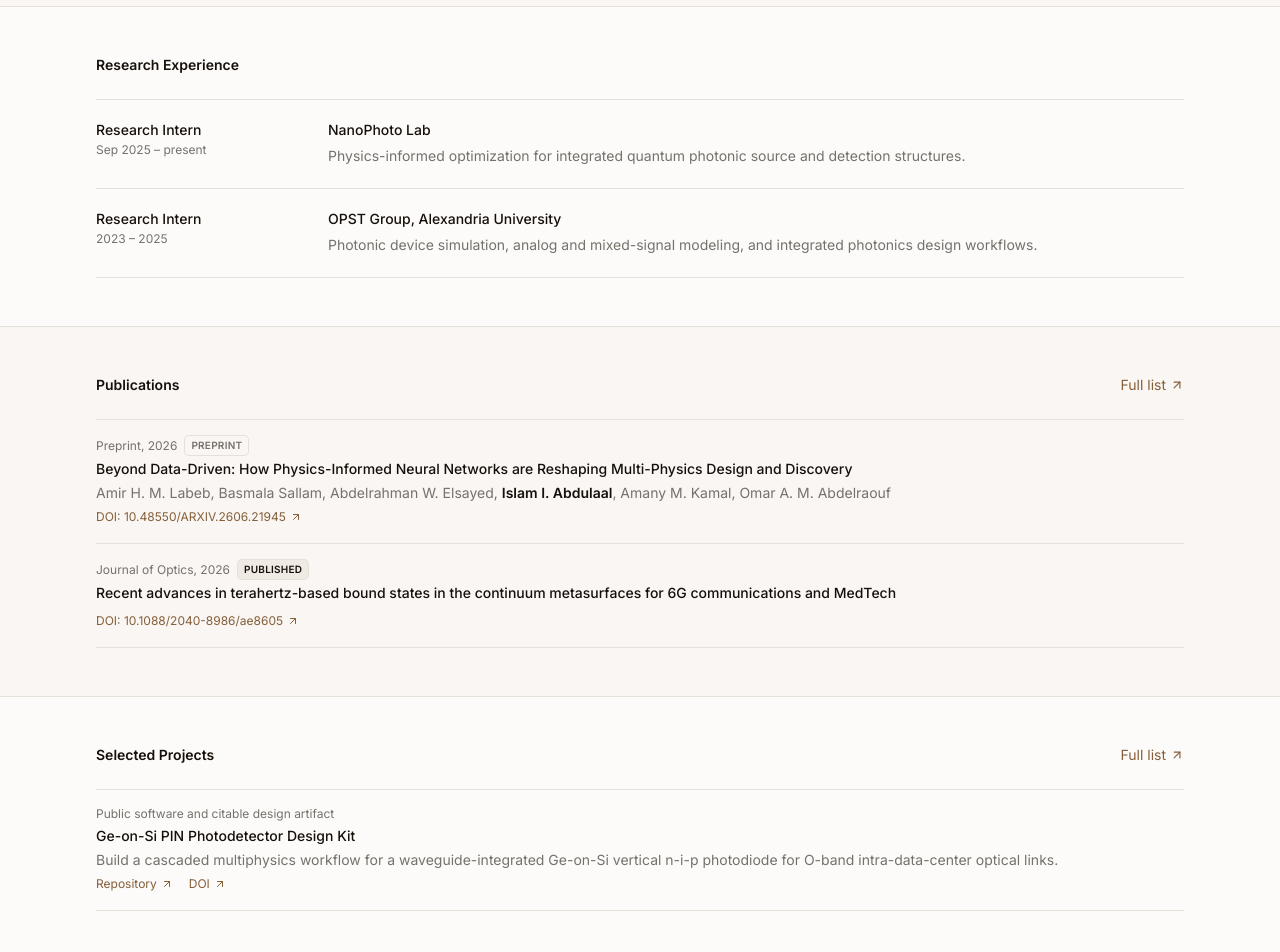
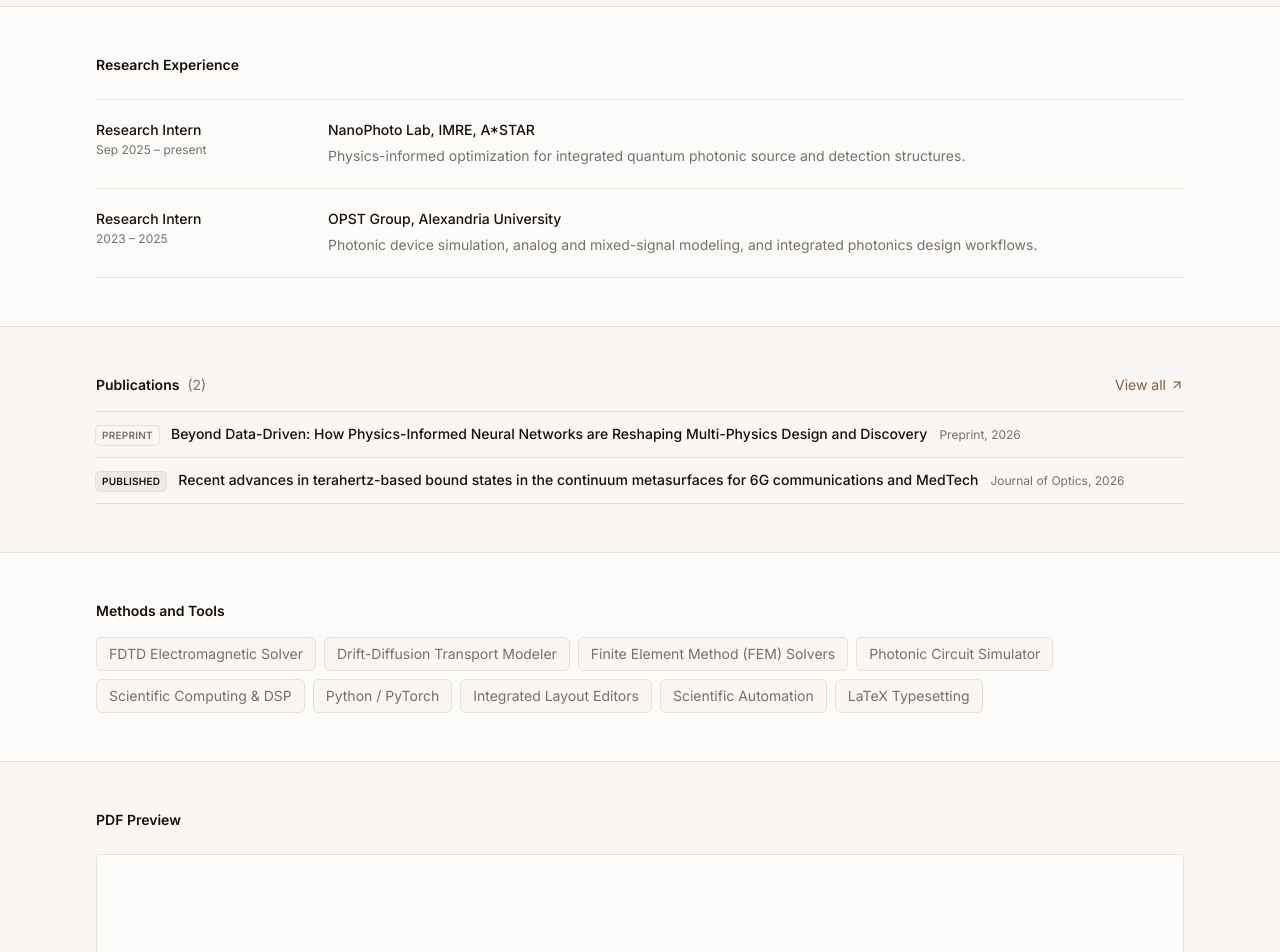
Before and after one commit to iabdul-aal/iabdul-aal.github.io, a Next.js app: page /cv in a window 1280 px wide. Shown: the part 740-1692 px from the top of the page. Built offline with nearby package versions, Linux system fonts and the light colour scheme.

Commit message:
refactor: remove all cross-page duplication, each piece of content now lives in one place

```diff
--- a/app/about/page.tsx
+++ b/app/about/page.tsx
@@ -1,6 +1,6 @@
 import Image from "next/image"
 import { ArrowUpRight, Mail } from "lucide-react"
-import { aboutParagraphs, identity, methodStack, profileLinks } from "@/lib/academic-content"
+import { aboutParagraphs, identity, profileLinks } from "@/lib/academic-content"
 import { createPageMetadata } from "@/lib/seo"
 
 export const metadata = createPageMetadata({
@@ -10,31 +10,9 @@ export const metadata = createPageMetadata({
   path: "/about",
 })
 
-const affiliations = [
-  {
-    role: "Research Intern",
-    org: "NanoPhoto Lab",
-    period: "2025 – present",
-    detail: "Physics-informed optimization for integrated quantum photonic source and detection structures.",
-  },
-  {
-    role: "Research Intern",
-    org: "OPST Group, Alexandria University",
-    period: "2023 – 2025",
-    detail: "Photonic device simulation, analog modeling, and integrated photonics design workflows.",
-  },
-  {
-    role: "B.Sc. Electronics and Communications Engineering",
-    org: "Alexandria University",
-    period: "2021 – 2026",
-    detail: "Thesis work in silicon photonic devices, waveguide-integrated photodetectors, and optical links.",
-  },
-] as const
-
 export default function AboutPage() {
   return (
     <main>
-      {/* Identity block */}
       <section className="mx-auto grid max-w-6xl gap-10 px-5 py-14 sm:px-6 md:grid-cols-[13rem_minmax(0,1fr)] md:py-20 lg:px-8">
         <aside>
           <div className="w-44 overflow-hidden rounded-md border border-border bg-surface ring-4 ring-border">
@@ -55,7 +33,7 @@ export default function AboutPage() {
               className="mt-2 inline-flex items-center gap-1.5 text-accent hover:text-accent-strong"
             >
               <Mail className="h-3.5 w-3.5" aria-hidden="true" />
-              Email
+              {identity.email}
             </a>
           </div>
         </aside>
@@ -71,7 +49,6 @@ export default function AboutPage() {
             ))}
           </div>
 
-          {/* Academic profiles */}
           <div className="mt-10 border-t border-border pt-8">
             <h2 className="text-sm font-semibold text-foreground">Academic Profiles</h2>
             <div className="mt-4 flex flex-wrap gap-2">
@@ -93,39 +70,6 @@ export default function AboutPage() {
           </div>
         </div>
       </section>
-
-      {/* Affiliations timeline */}
-      <section className="border-t border-border bg-surface">
-        <div className="mx-auto max-w-6xl px-5 py-12 sm:px-6 lg:px-8">
-          <h2 className="text-sm font-semibold text-foreground">Education and Experience</h2>
-          <div className="mt-6 divide-y divide-border border-y border-border">
-            {affiliations.map((aff) => (
-              <div key={aff.org} className="grid gap-2 py-5 sm:grid-cols-[14rem_minmax(0,1fr)]">
-                <div>
-                  <p className="text-sm font-medium text-foreground">{aff.role}</p>
-                  <p className="mt-0.5 text-xs text-muted-foreground">{aff.period}</p>
-                </div>
-                <div>
-                  <p className="text-sm font-medium text-foreground">{aff.org}</p>
-                  <p className="mt-1 text-sm leading-6 text-muted-foreground">{aff.detail}</p>
-                </div>
-              </div>
-            ))}
-          </div>
-        </div>
-      </section>
-
-      {/* Methods and tools */}
-      <section className="mx-auto max-w-6xl px-5 py-12 sm:px-6 lg:px-8">
-        <h2 className="text-sm font-semibold text-foreground">Methods and Tools</h2>
-        <ul className="mt-4 flex flex-wrap gap-2">
-          {methodStack.map((item) => (
-            <li key={item} className="rounded-md border border-border bg-surface px-3 py-1.5 text-sm text-muted-foreground">
-              {item}
-            </li>
-          ))}
-        </ul>
-      </section>
     </main>
   )
 }
--- a/app/cv/page.tsx
+++ b/app/cv/page.tsx
@@ -1,14 +1,14 @@
 import Link from "next/link"
 import { Download, ExternalLink, ArrowUpRight } from "lucide-react"
 import { Button } from "@/components/ui/button"
-import { identity, methodStack, projects } from "@/lib/academic-content"
+import { identity, methodStack } from "@/lib/academic-content"
 import { loadPublications } from "@/lib/publications"
 import { createPageMetadata } from "@/lib/seo"
 
 export const metadata = createPageMetadata({
   title: "CV",
   description:
-    "Curriculum vitae of Islam I. Abdulaal, including education, research experience, publications, projects, and technical methods.",
+    "Curriculum vitae of Islam I. Abdulaal, including education, research experience, and technical methods.",
   path: "/cv",
 })
 
@@ -24,7 +24,7 @@ const education = [
 const experience = [
   {
     role: "Research Intern",
-    org: "NanoPhoto Lab",
+    org: "NanoPhoto Lab, IMRE, A*STAR",
     period: "Sep 2025 – present",
     detail: "Physics-informed optimization for integrated quantum photonic source and detection structures.",
   },
@@ -50,8 +50,16 @@ export default async function CvPage() {
               Curriculum vitae
             </h1>
             <p className="mt-6 text-base leading-8 text-muted-foreground">
-              Academic CV covering education, research experience, publications, projects, and technical methods.
-              The PDF version is provided for formal review and download.
+              Academic CV covering education, research experience, and technical methods.
+              The full publications list is on the{" "}
+              <Link href="/publications" className="text-accent hover:text-accent-strong underline underline-offset-2">
+                Publications
+              </Link>{" "}
+              page and projects on the{" "}
+              <Link href="/projects" className="text-accent hover:text-accent-strong underline underline-offset-2">
+                Projects
+              </Link>{" "}
+              page.
             </p>
           </div>
 
@@ -119,83 +127,43 @@ export default async function CvPage() {
         </div>
       </section>
 
-      {/* Publications */}
+      {/* Publications — summary only, full list on /publications */}
       <section className="border-t border-border bg-surface">
         <div className="mx-auto max-w-6xl px-5 py-12 sm:px-6 lg:px-8">
-          <div className="flex items-end justify-between">
-            <h2 className="text-sm font-semibold text-foreground">Publications</h2>
-            <Link href="/publications" className="inline-flex items-center gap-1 text-sm text-accent hover:text-accent-strong">
-              Full list
+          <div className="flex items-center justify-between">
+            <h2 className="text-sm font-semibold text-foreground">
+              Publications
+              <span className="ml-2 font-normal text-muted-foreground">({publications.length})</span>
+            </h2>
+            <Link
+              href="/publications"
+              className="inline-flex items-center gap-1 text-sm text-accent hover:text-accent-strong"
+            >
+              View all
               <ArrowUpRight className="h-3.5 w-3.5" />
             </Link>
           </div>
-          <div className="mt-6 divide-y divide-border border-y border-border">
+          <div className="mt-4 divide-y divide-border border-y border-border">
             {publications.map((pub) => (
-              <div key={pub.id} className="py-4">
-                <div className="flex flex-wrap items-center gap-2">
-                  <p className="text-xs text-muted-foreground">
-                    {[pub.venue, pub.year].filter(Boolean).join(", ")}
-                  </p>
-                  <span className={`rounded px-1.5 py-0.5 text-[10px] font-semibold uppercase tracking-wide ring-1 ring-border ${pub.status === "published" ? "bg-secondary text-foreground" : "bg-surface text-muted-foreground"}`}>
-                    {pub.status === "published" ? "Published" : "Preprint"}
-                  </span>
-                </div>
-                <p className="mt-1 text-sm font-medium text-foreground">{pub.title}</p>
-                <p className="mt-1 text-sm text-muted-foreground">
-                  {pub.authors.map((a, i) => (
-                    <span key={a}>
-                      {a.includes("Abdulaal") ? <strong className="font-semibold text-foreground">{a}</strong> : a}
-                      {i < pub.authors.length - 1 ? ", " : ""}
-                    </span>
-                  ))}
-                </p>
-                {pub.doi && (
-                  <a href={`https://doi.org/${pub.doi}`} target="_blank" rel="noreferrer" className="mt-1 inline-flex items-center gap-1 text-xs text-accent hover:text-accent-strong">
-                    DOI: {pub.doi}
-                    <ArrowUpRight className="h-3 w-3" />
-                  </a>
-                )}
+              <div key={pub.id} className="py-3 flex flex-wrap items-baseline gap-x-3 gap-y-1">
+                <span className={`shrink-0 rounded px-1.5 py-0.5 text-[10px] font-semibold uppercase tracking-wide ring-1 ring-border ${pub.status === "published" ? "bg-secondary text-foreground" : "bg-surface text-muted-foreground"}`}>
+                  {pub.status === "published" ? "Published" : "Preprint"}
+                </span>
+                <p className="text-sm font-medium text-foreground">{pub.title}</p>
+                <p className="text-xs text-muted-foreground">{[pub.venue, pub.year].filter(Boolean).join(", ")}</p>
               </div>
             ))}
           </div>
         </div>
       </section>
 
-      {/* Projects */}
+      {/* Methods & tools — canonical location */}
       <section className="border-t border-border">
-        <div className="mx-auto max-w-6xl px-5 py-12 sm:px-6 lg:px-8">
-          <div className="flex items-end justify-between">
-            <h2 className="text-sm font-semibold text-foreground">Selected Projects</h2>
-            <Link href="/projects" className="inline-flex items-center gap-1 text-sm text-accent hover:text-accent-strong">
-              Full list
-              <ArrowUpRight className="h-3.5 w-3.5" />
-            </Link>
-          </div>
-          <div className="mt-6 divide-y divide-border border-y border-border">
-            {projects.map((project) => (
-              <div key={project.id} className="py-4">
-                <p className="text-xs text-muted-foreground">{project.status}</p>
-                <p className="mt-1 text-sm font-medium text-foreground">{project.title}</p>
-                <p className="mt-1 text-sm text-muted-foreground">{project.objective}</p>
-                {project.links.map((link) => (
-                  <a key={link.href} href={link.href} target="_blank" rel="noreferrer" className="mt-1.5 mr-4 inline-flex items-center gap-1 text-xs text-accent hover:text-accent-strong">
-                    {link.label}
-                    <ArrowUpRight className="h-3 w-3" />
-                  </a>
-                ))}
-              </div>
-            ))}
-          </div>
-        </div>
-      </section>
-
-      {/* Methods */}
-      <section className="border-t border-border bg-surface">
         <div className="mx-auto max-w-6xl px-5 py-12 sm:px-6 lg:px-8">
           <h2 className="text-sm font-semibold text-foreground">Methods and Tools</h2>
           <ul className="mt-4 flex flex-wrap gap-2">
             {methodStack.map((item) => (
-              <li key={item} className="rounded-md border border-border bg-card px-3 py-1.5 text-sm text-muted-foreground">
+              <li key={item} className="rounded-md border border-border bg-surface px-3 py-1.5 text-sm text-muted-foreground">
                 {item}
               </li>
             ))}
@@ -204,7 +172,7 @@ export default async function CvPage() {
       </section>
 
       {/* PDF embed */}
-      <section className="border-t border-border">
+      <section className="border-t border-border bg-surface">
         <div className="mx-auto max-w-6xl px-5 py-12 sm:px-6 lg:px-8">
           <h2 className="mb-6 text-sm font-semibold text-foreground">PDF Preview</h2>
           <div className="overflow-hidden rounded-md border border-border bg-card">
--- a/app/layout.tsx
+++ b/app/layout.tsx
@@ -108,7 +108,7 @@ const structuredData = {
         },
         {
           "@type": "Organization",
-          name: "NanoPhoto Lab",
+          name: "NanoPhoto Lab, IMRE, A*STAR",
         },
       ],
       knowsAbout: personConfig.focusAreas,
--- a/lib/academic-content.ts
+++ b/lib/academic-content.ts
@@ -30,7 +30,7 @@ export const profileLinks = [
 
 export const aboutParagraphs = [
   "I hold a B.Sc. in Electronics and Communications Engineering from Alexandria University. My current work sits in computational and integrated photonics, with an emphasis on device modeling, inverse design, and physics-informed computational methods for nonlinear and quantum-compatible photonic systems.",
-  "At NanoPhoto Lab I have worked on physics-informed neural network methods for optimizing integrated quantum light source and detection structures. I treat machine learning as a modeling and optimization tool, useful when it remains constrained by the underlying physics and by reproducible simulation evidence.",
+  "At NanoPhoto Lab, IMRE, A*STAR I have worked on physics-informed neural network methods for optimizing integrated quantum light source and detection structures. I treat machine learning as a modeling and optimization tool, useful when it remains constrained by the underlying physics and by reproducible simulation evidence.",
   "My earlier research work includes fiber Bragg grating sensing for biomedical monitoring and silicon photonic device modeling for intra-data-center optical links. Across these projects, the common thread is the connection between electromagnetic simulation, device physics, and system-level constraints.",
 ] as const
 
@@ -111,7 +111,7 @@ export const recentActivity = [
   {
     date: "Sep 2025",
     type: "position",
-    title: "Joined NanoPhoto Lab as a research intern",
+    title: "Joined NanoPhoto Lab, IMRE, A*STAR, as a research intern",
     detail:
       "Work focused on physics-informed optimization for integrated quantum photonic source and detection structures.",
   },
@@ -128,7 +128,7 @@ export const cvSummary = [
   {
     heading: "Research Experience",
     items: [
-      "Research Intern, NanoPhoto Lab, 2025–present.",
+      "Research Intern, NanoPhoto Lab, IMRE, A*STAR, 2025–present.",
       "Research Intern, OPST Group, Alexandria University, 2023 to 2025.",
       "Training in analog and mixed-signal modeling, CMOS analog IC design, and photonic device simulation workflows.",
     ],
--- a/lib/site-config.ts
+++ b/lib/site-config.ts
@@ -44,7 +44,7 @@ export const personConfig = {
   familyName: "Abdulaal",
   role: "Photonics Researcher \u00b7 B.Sc. Electronics and Communications Engineering",
   affiliation: "Alexandria University",
-  lab: "NanoPhoto Lab",
+  lab: "NanoPhoto Lab, IMRE, A*STAR",
   location: "Alexandria, Egypt",
   email: socialLinks.email,
   phone: socialLinks.phone,
```
